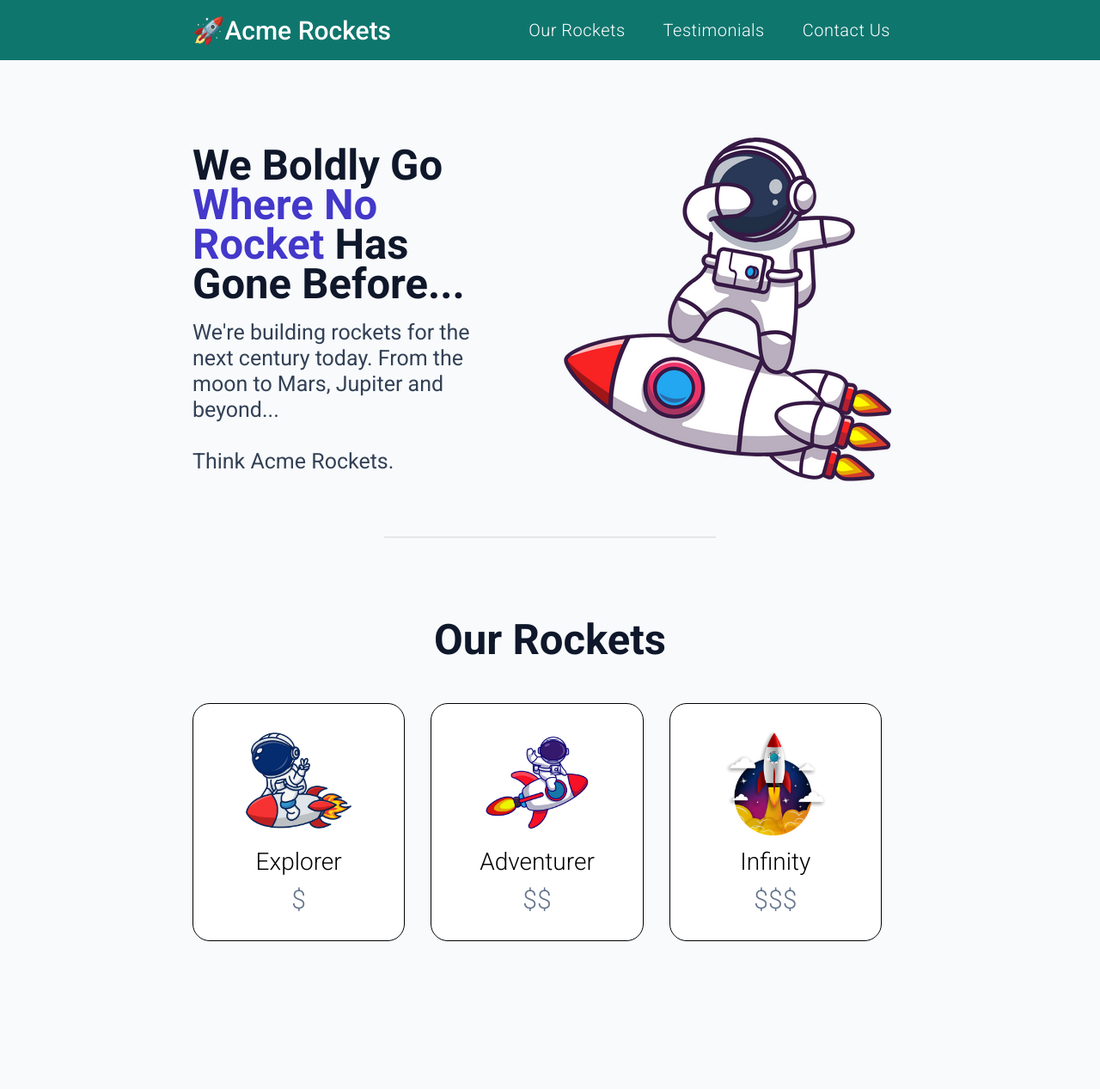
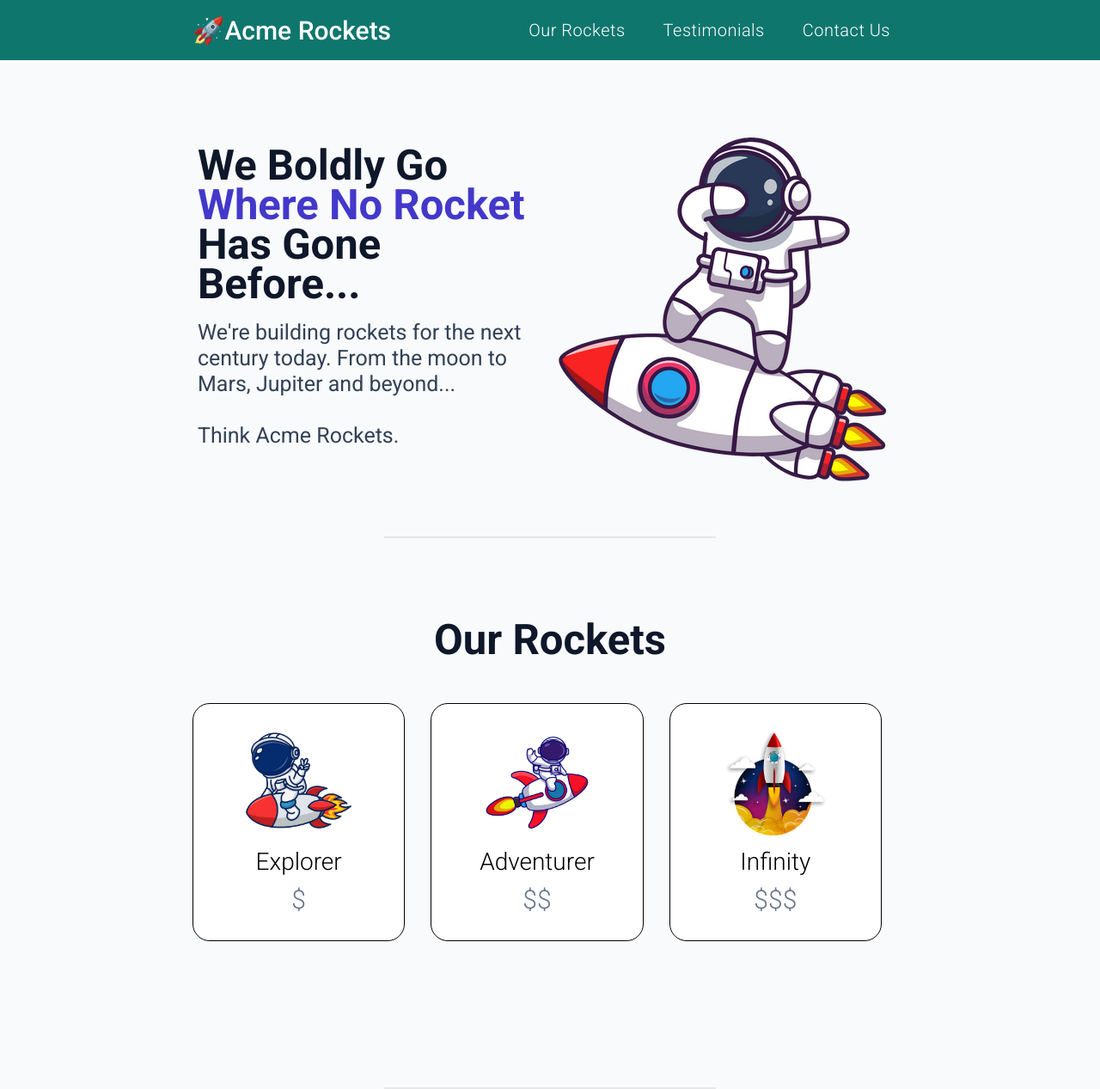
Before and after one commit to SohaibKhan9/acmeRockets, a plain HTML site: page index.html in a window 1280 px wide. Shown: the whole page at 86% size. Drawn offline with Linux system fonts and the light colour scheme.

Commit message:
minor bugs fixed

```diff
--- a/index.html
+++ b/index.html
@@ -55,6 +55,11 @@
                 </div>
             </div>
         </section>
+        <hr class="section-breaker">
+
+        <section class="testimonials">
+
+        </section>
     </main>
 </body>
 </html>
--- a/style.css
+++ b/style.css
@@ -16,7 +16,7 @@ header {
     display: flex;
     align-items: center;
     justify-content: center;
-    position:fixed;
+    position: fixed;
     width: 100%;
     top: 0;
 }
@@ -27,7 +27,6 @@ header {
     align-items: center;
     width: 65vw;
     color: white;
-    vertical-align: middle;
 }
 
 h1 {
@@ -36,7 +35,7 @@ h1 {
     font-size: 30px;
 }
 
-nav ul li{
+nav ul li {
     display: inline-block;
     list-style: none;
     padding: 0px 10px;
@@ -47,7 +46,7 @@ nav ul li a {
     text-decoration: none;
     color: white;
     text-align: center;
-    font-family:  Roboto, arial;
+    font-family: Roboto, arial;
     font-weight: 350;
     font-size: 20px;
     letter-spacing: 0.5px;
@@ -55,7 +54,8 @@ nav ul li a {
 }
 
 ul li a:hover {
-    color: rgb(224, 247, 245);;
+    color: rgb(224, 247, 245);
+    ;
 }
 
 
@@ -68,13 +68,14 @@ ul li a:hover {
     width: 65vw;
     margin-left: auto;
     margin-right: auto;
+    justify-content: center;
     margin-top: 130px;
     margin-bottom: 50px;
 }
 
 .hero-left {
-   margin-right: 80px;
-   margin-top: 40px;
+    margin-top: 40px;
+    width: 400px;
 }
 
 .hero-left h2 {
@@ -128,6 +129,7 @@ hr.section-breaker {
     color: rgb(15 23 42);
 
 }
+
 .rockets-container {
     display: flex;
     justify-content: center;
```
